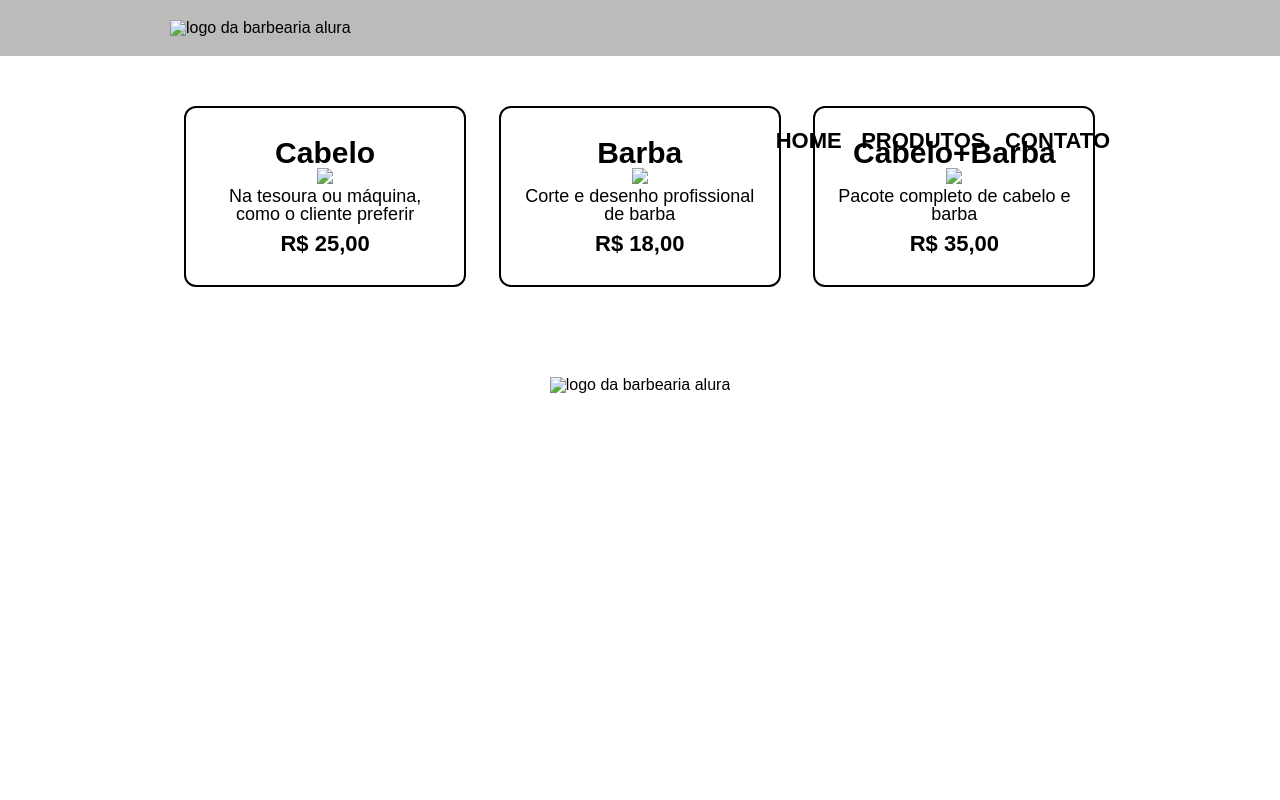
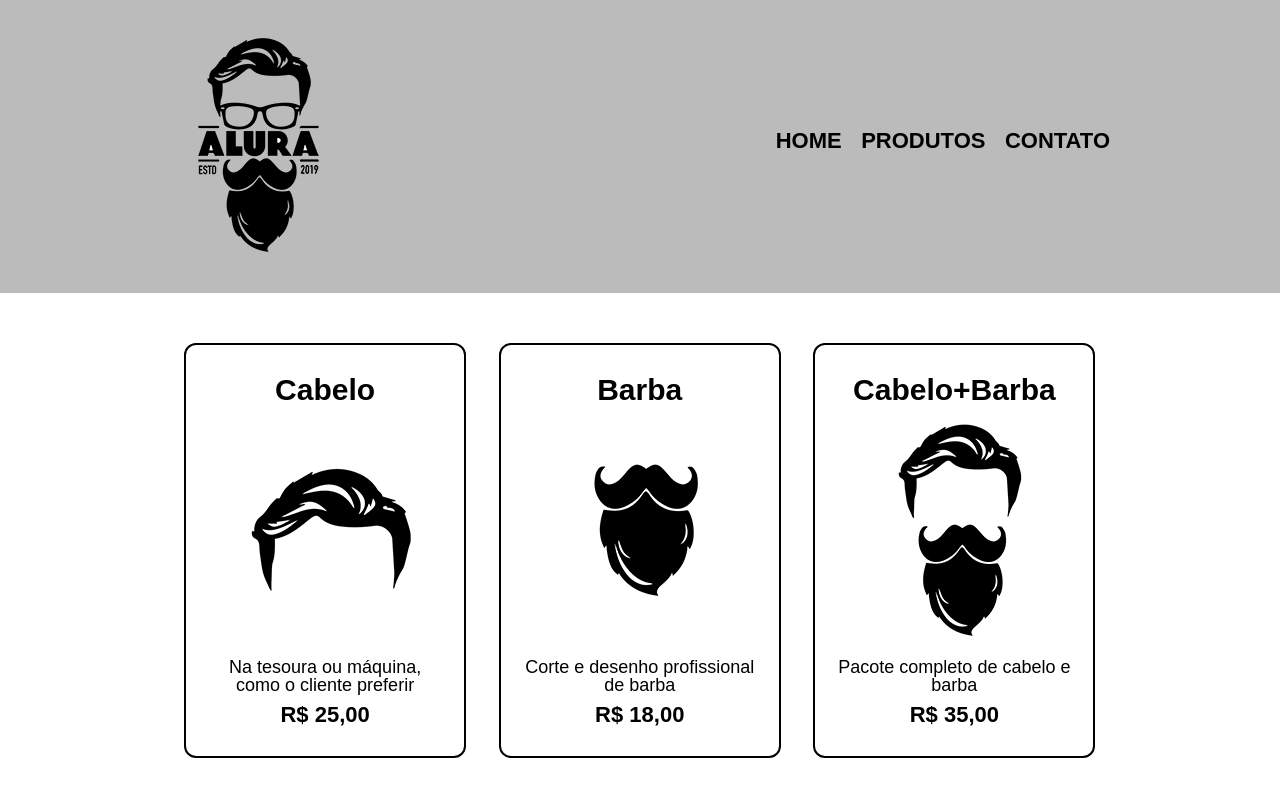
Before and after one commit to StephanieSouzaC/HTML-e-CSS, a plain HTML site: page Projeto primeiro site/Produtos.html in a window 1280 px wide. Shown: the top 800 px of the page. Drawn offline with Linux system fonts and the light colour scheme.

Commit message:
alteração imagens

```diff
--- a/Projeto primeiro site/Produtos.html
+++ b/Projeto primeiro site/Produtos.html
@@ -10,7 +10,7 @@
     <body>
       <header>
         <div class="caixa">
-            <h1><img src="logo.png" alt="logo da barbearia alura"></h1>
+            <h1><img src="imagens/logo.png" alt="logo da barbearia alura"></h1>
             <nav>
                 <ul>
                     <li class="link"><a href="index.html">Home</a></li>
@@ -25,19 +25,19 @@
         <ul class="produtos">
             <li>
                 <h2>Cabelo</h2>
-                <img src="cabelo.jpg">
+                <img src="imagens/cabelo.jpg">
                 <p class="descricao">Na tesoura ou máquina, como o cliente preferir</p>
                 <p class="preco">R$ 25,00</p>
             </li>
             <li>
                 <h2>Barba</h2>
-                <img src="barba.jpg">
+                <img src="imagens/barba.jpg">
                 <p class="descricao">Corte e desenho profissional de barba</p>
                 <p class="preco">R$ 18,00</p>
             </li>
             <li>
                 <h2>Cabelo+Barba</h2>
-                <img src="cabelo+barba.jpg">
+                <img src="imagens/cabelo+barba.jpg">
                 <p class="descricao">Pacote completo de cabelo e barba</p>
                 <p class="preco">R$ 35,00</p>
             </li>
@@ -45,7 +45,7 @@
       </main>
 
       <footer>
-        <img src="logo-branco.png" alt="logo da barbearia alura">
+        <img src="imagens/logo-branco.png" alt="logo da barbearia alura">
         <p class="copyright">&copy; Copyright Barbearia Alura - 2019</p>
       </footer>
     </body>
--- a/Projeto primeiro site/style.css
+++ b/Projeto primeiro site/style.css
@@ -84,7 +84,7 @@ nav a:hover{
 
 footer{
     text-align: center;
-    background: url("bg.jpg");
+    background: url("imagens/bg.jpg");
     padding: 40px 0;
 }
 
```
Also changed, not shown: Projeto primeiro site/contato.html (+2 -2 lines).
